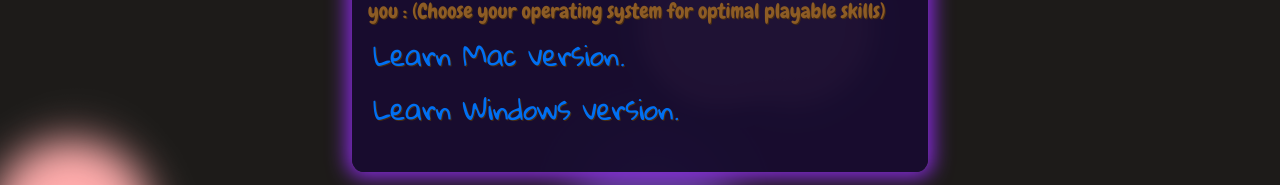
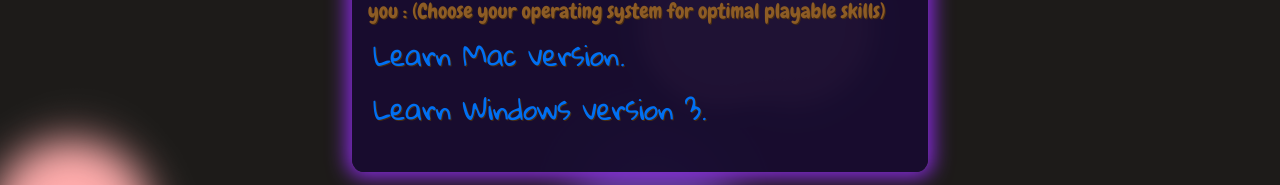
Before and after one commit to PatrickDev2002/Project, a Next.js app: page / in a window 1280 px wide. Shown: the part 528-713 px from the top of the page. Built offline with nearby package versions, Linux system fonts and the light colour scheme; a web font is replaced by a local one.

Commit message:
Update index.js

```diff
--- a/pages/index.js
+++ b/pages/index.js
@@ -51,7 +51,7 @@
                 Learn Mac version.
               </a>
               <a href="http://localhost:3000/posts/first-postWindows">
-                Learn Windows version.
+                Learn Windows version 3.
               </a>
             </div>
           </p>
```
